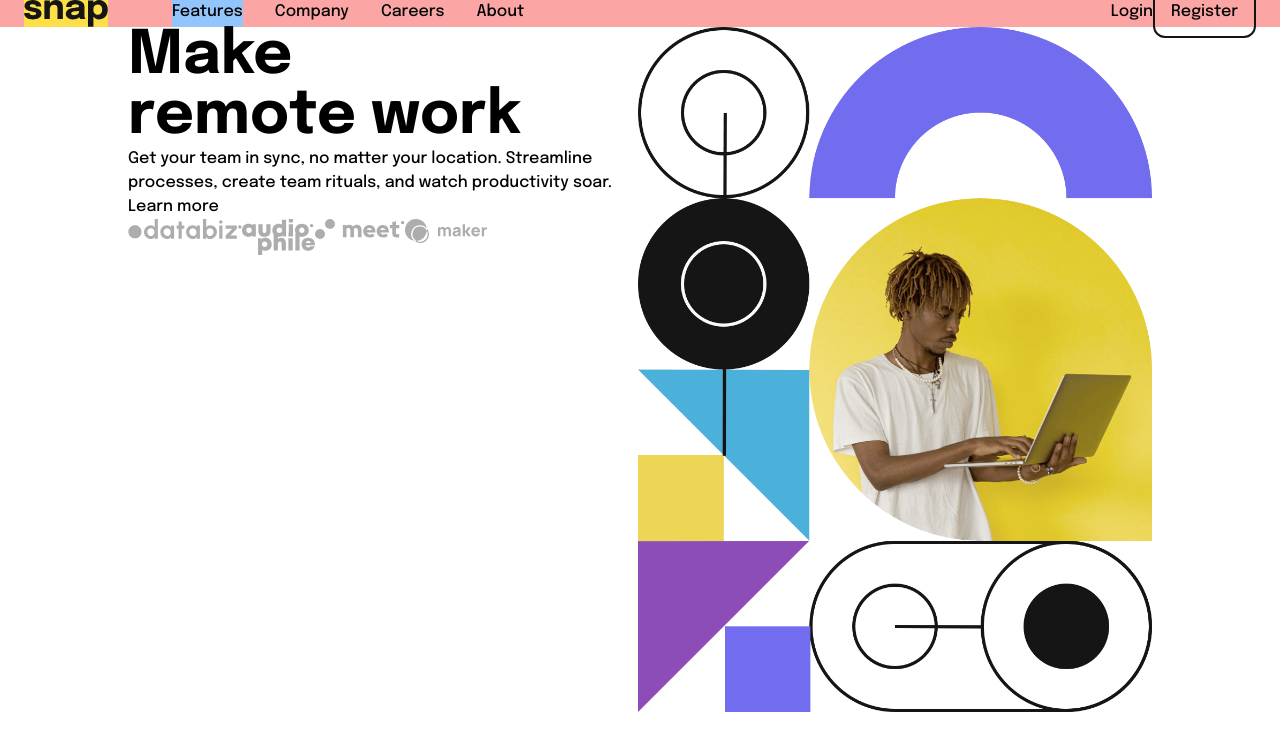
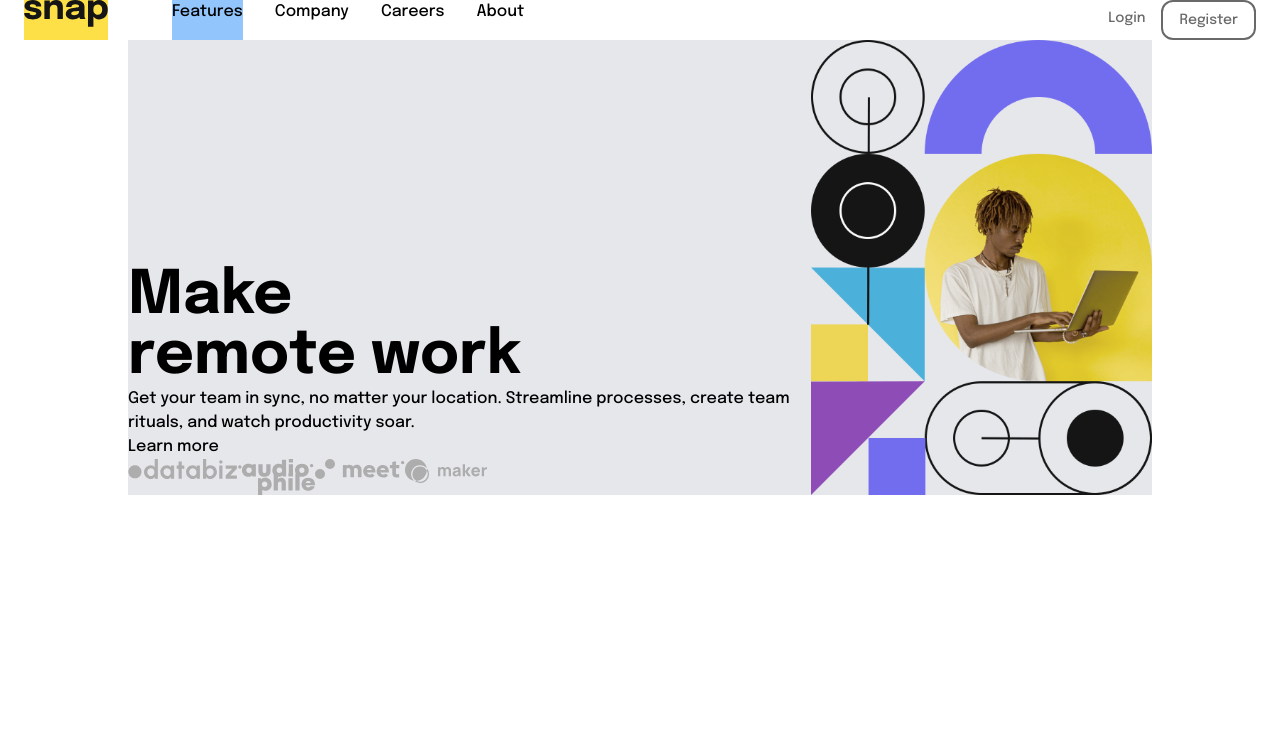
Before and after one commit to lilKriT/snap-intro-section, a website: page index.html in a window 1280 px wide. Drawn offline with Linux system fonts and the light colour scheme.

Commit message:
Styling.

```diff
--- a/index.html
+++ b/index.html
@@ -26,7 +26,7 @@
     <title>Snap Intro Section - created by lilKriT</title>
   </head>
   <body>
-    <header class="bg-red-300 flex px-6">
+    <header class="flex px-6">
       <a href="#" class="mr-16 bg-yellow-300"
         ><img src="./images/logo.svg" alt=""
       /></a>
@@ -37,17 +37,21 @@
         <li>About</li></menu
       >
       <menu class="flex"
-        ><li><a href="#">Login</a></li>
+        ><li>
+          <a href="#" class="block py-2 px-4 text-sm text-mediumGray">Login</a>
+        </li>
         <li>
-          <a href="#" class="border-2 border-almostBlack rounded-xl p-4"
+          <a
+            href="#"
+            class="block border-2 border-mediumGray rounded-xl py-2 px-4 text-sm text-mediumGray"
             >Register</a
           >
         </li></menu
       >
     </header>
     <main class="flex justify-center">
-      <div class="w-4/5 flex">
-        <div>
+      <div class="w-4/5 flex bg-gray-200">
+        <div class="basis-2/3 flex flex-col justify-end">
           <h1 class="text-6xl font-bold">Make<br />remote work</h1>
           <p>
             Get your team in sync, no matter your location. Streamline
@@ -61,15 +65,12 @@
             <li><img src="./images/client-maker.svg" alt="" /></li>
           </ul>
         </div>
-        <picture class="hero">
+        <picture class="hero basis-1/3">
           <source
             media="(max-width: 768px)"
             srcset="./images/image-hero-mobile.png"
           />
-          <img
-            src="./images/image-hero-desktop.png"
-            alt="Our model, wearing our clothes."
-          />
+          <img src="./images/image-hero-desktop.png" alt="A fancy image." />
         </picture>
       </div>
     </main>
```
Also changed, not shown: dist/output.css.
